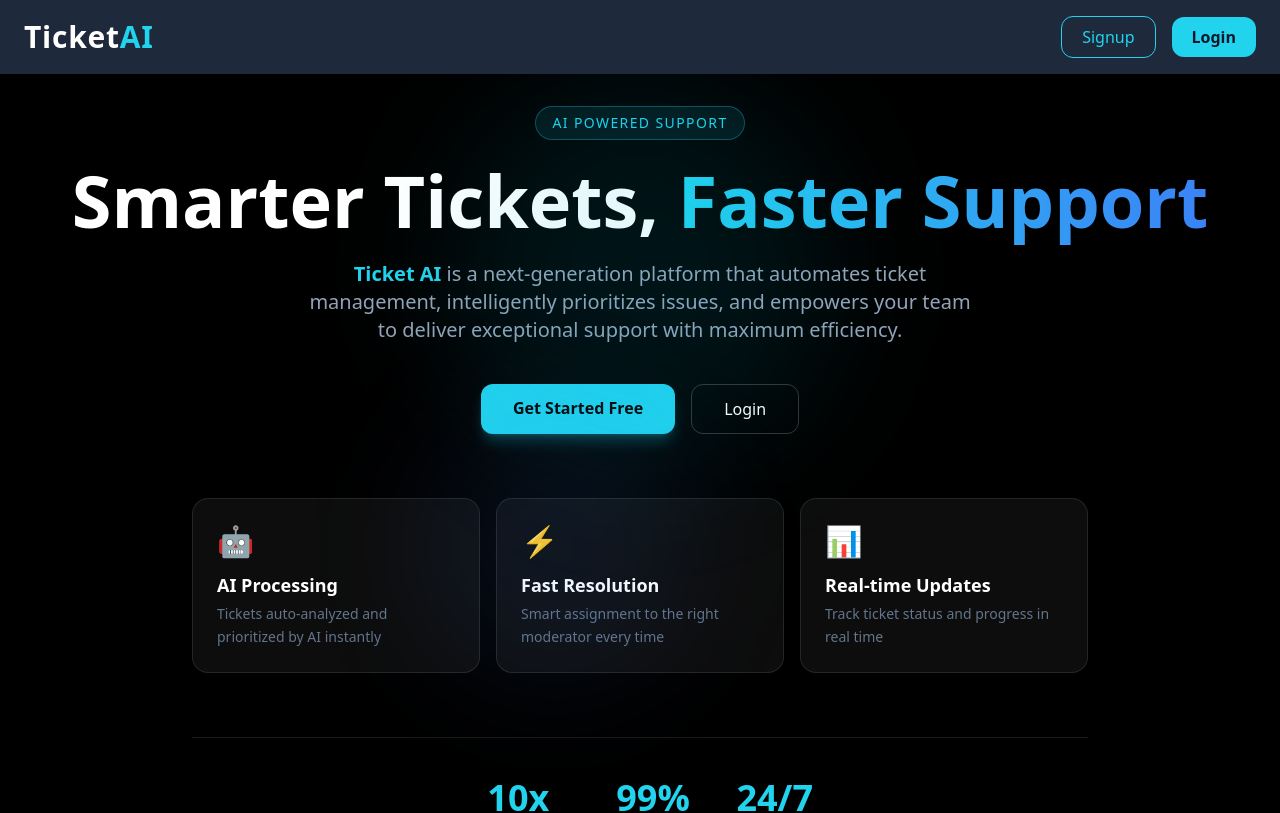
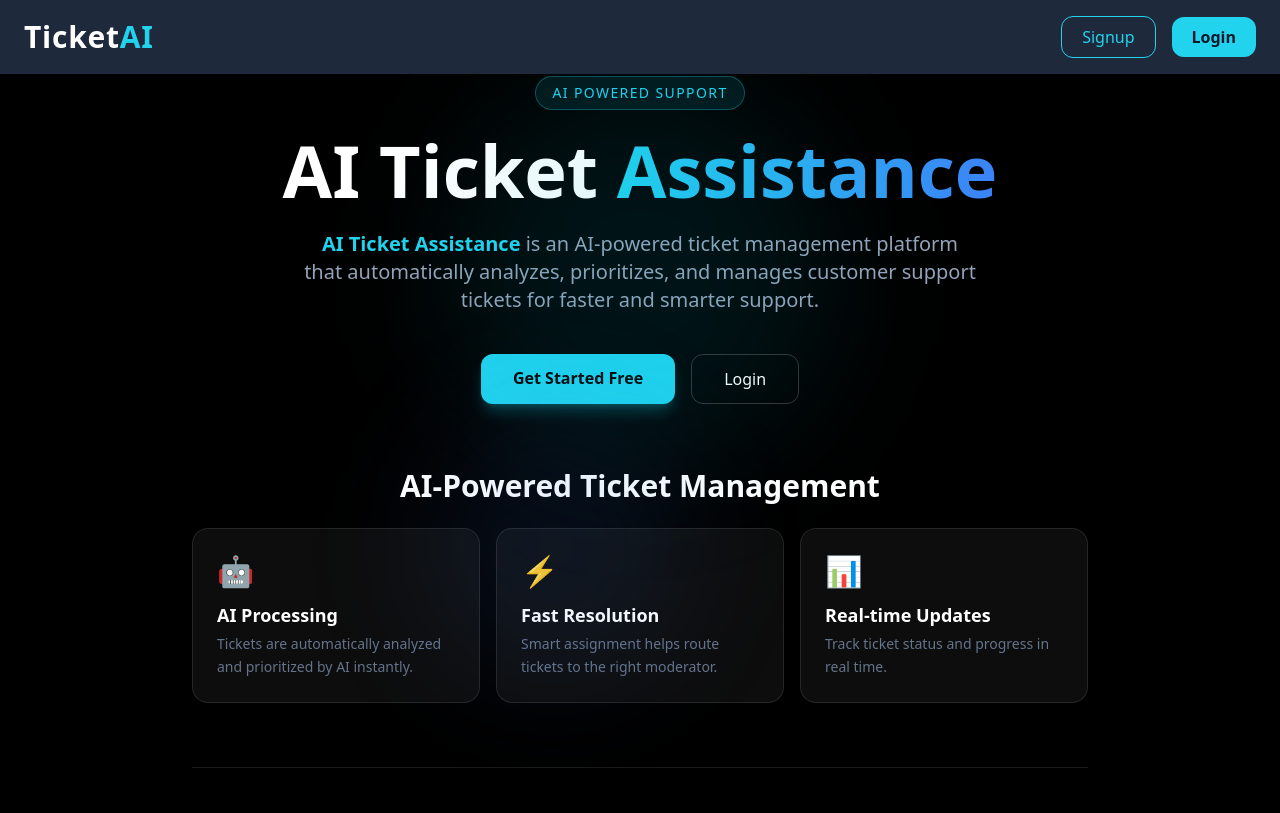
Before and after one commit to PawarRohit132/ai-ticket-assistance-frontend, a React (Vite) app: page / in a window 1280 px wide. Shown: the top 813 px of the page. Built offline with nearby package versions, Linux system fonts and the light colour scheme; no server answers; the HTML template or start-up script is replaced by a standard one.

Commit message:
Improve SEO for AI Ticket Assistance

```diff
--- a/index.html
+++ b/index.html
@@ -2,17 +2,34 @@
 <html lang="en">
   <head>
     <meta charset="UTF-8" />
-    <meta name="google-site-verification" content="kltdROWkY159aemBOcpURVZcjx_6lcSTRTwhS6Rq7gk" />
-    <link rel="icon" type="image/png" href="/src/assets/Logo.PNG" />
+
+    <meta
+      name="google-site-verification"
+      content="kltdROWkY159aemBOcpURVZcjx_6lcSTRTwhS6Rq7gk"
+    />
+
     <meta
       name="description"
-      content="AI Ticket Assistance is an AI-powered ticket management platform that analyzes, prioritizes and manages support tickets."
+      content="AI Ticket Assistance is an AI-powered ticket management platform that automatically analyzes, prioritizes, and manages customer support tickets."
     />
+
+    <meta
+      name="keywords"
+      content="AI Ticket Assistance, AI ticket management, AI customer support, ticket management system, AI support tickets"
+    />
+
+    <meta name="author" content="Rohit Kumar" />
+
     <meta name="viewport" content="width=device-width, initial-scale=1.0" />
+
+    <link rel="icon" type="image/png" href="/src/assets/Logo.PNG" />
+
     <title>AI Ticket Assistance | Smarter Tickets, Faster Support</title>
   </head>
+
   <body class="bg-white/5">
     <div id="root"></div>
+
     <script type="module" src="/src/main.jsx"></script>
   </body>
 </html>
--- a/src/componets/AIHeroSection.jsx
+++ b/src/componets/AIHeroSection.jsx
@@ -1,3 +1,4 @@
+
 import React from "react";
 import { Link } from "react-router-dom";
 
@@ -7,91 +8,135 @@ function AIHeroSection() {
 
       {/* Background Glow */}
       <div className="absolute top-1/4 left-1/2 -translate-x-1/2 -translate-y-1/2 w-96 h-96 bg-cyan-500/10 rounded-full blur-3xl pointer-events-none"></div>
+
       <div className="absolute bottom-1/4 left-1/3 w-64 h-64 bg-blue-500/10 rounded-full blur-3xl pointer-events-none"></div>
+
 
       {/* Badge */}
       <div className="mb-6 px-4 py-1.5 rounded-full border border-cyan-400/30 bg-cyan-400/10 text-cyan-400 text-sm font-medium tracking-widest uppercase">
         AI Powered Support
       </div>
 
-      {/* Heading */}
+
+      {/* Main Heading */}
       <h1 className="text-5xl sm:text-6xl md:text-7xl font-black text-center leading-tight mb-6">
-        Smarter Tickets,{" "}
+        AI Ticket{" "}
         <span className="text-transparent bg-clip-text bg-gradient-to-r from-cyan-400 to-blue-500">
-          Faster Support
+          Assistance
         </span>
       </h1>
 
+
       {/* Description */}
       <p className="text-slate-400 text-lg md:text-xl text-center max-w-2xl leading-relaxed mb-10">
-        <span className="text-cyan-400 font-semibold">Ticket AI</span> is a
-        next-generation platform that automates ticket management, intelligently
-        prioritizes issues, and empowers your team to deliver exceptional
-        support with maximum efficiency.
+        <span className="text-cyan-400 font-semibold">
+          AI Ticket Assistance
+        </span>{" "}
+        is an AI-powered ticket management platform that automatically
+        analyzes, prioritizes, and manages customer support tickets for
+        faster and smarter support.
       </p>
+
 
       {/* CTA Buttons */}
       <div className="flex flex-wrap gap-4 justify-center mb-16">
+
         <Link
           to="/signin"
           className="px-8 py-3 rounded-xl bg-cyan-400 text-black font-bold hover:bg-cyan-300 shadow-lg shadow-cyan-400/25 transition-all duration-300"
         >
           Get Started Free
         </Link>
+
         <Link
           to="/login"
           className="px-8 py-3 rounded-xl border border-white/20 text-white font-medium hover:border-cyan-400 hover:text-cyan-400 transition-all duration-300"
         >
           Login
         </Link>
+
       </div>
 
-      {/* Feature Cards */}
-      <div className="grid grid-cols-1 sm:grid-cols-3 gap-4 max-w-4xl w-full">
+
+      {/* Features */}
+      <section className="w-full max-w-4xl">
+
+        <h2 className="text-2xl md:text-3xl font-bold text-center mb-6">
+          AI-Powered Ticket Management
+        </h2>
+
+        <div className="grid grid-cols-1 sm:grid-cols-3 gap-4">
+
           {[
             {
               icon: "🤖",
               title: "AI Processing",
-            desc: "Tickets auto-analyzed and prioritized by AI instantly",
+              desc: "Tickets are automatically analyzed and prioritized by AI instantly.",
             },
             {
               icon: "⚡",
               title: "Fast Resolution",
-            desc: "Smart assignment to the right moderator every time",
+              desc: "Smart assignment helps route tickets to the right moderator.",
             },
             {
               icon: "📊",
               title: "Real-time Updates",
-            desc: "Track ticket status and progress in real time",
+              desc: "Track ticket status and progress in real time.",
             },
           ].map((feature) => (
             <div
               key={feature.title}
               className="bg-white/5 border border-white/10 rounded-2xl p-6 hover:border-cyan-400/40 hover:bg-white/8 transition-all duration-300"
             >
-            <div className="text-3xl mb-3">{feature.icon}</div>
+              <div className="text-3xl mb-3">
+                {feature.icon}
+              </div>
+
               <h3 className="text-white font-semibold text-lg mb-1">
                 {feature.title}
               </h3>
+
               <p className="text-slate-500 text-sm leading-relaxed">
                 {feature.desc}
               </p>
             </div>
           ))}
+
         </div>
+
+      </section>
+
 
       {/* Bottom Stats */}
       <div className="flex flex-wrap gap-8 justify-center mt-16 border-t border-white/10 pt-10 w-full max-w-4xl">
+
         {[
-          { value: "10x", label: "Faster Resolution" },
-          { value: "99%", label: "Accuracy Rate" },
-          { value: "24/7", label: "AI Availability" },
+          {
+            value: "10x",
+            label: "Faster Resolution",
+          },
+          {
+            value: "99%",
+            label: "Accuracy Rate",
+          },
+          {
+            value: "24/7",
+            label: "AI Availability",
+          },
         ].map((stat) => (
           <div key={stat.label} className="text-center">
-            <p className="text-4xl font-black text-cyan-400">{stat.value}</p>
-            <p className="text-slate-500 text-sm mt-1">{stat.label}</p>
+
+            <p className="text-4xl font-black text-cyan-400">
+              {stat.value}
+            </p>
+
+            <p className="text-slate-500 text-sm mt-1">
+              {stat.label}
+            </p>
+
           </div>
         ))}
+
       </div>
 
     </div>
```
Lines whose indentation alone changed are shown as unchanged.
